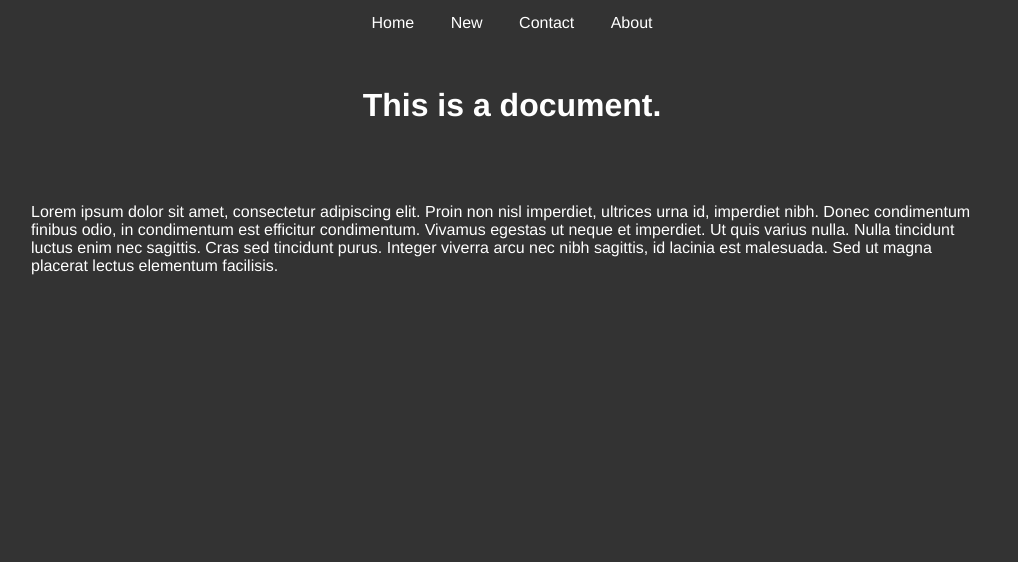
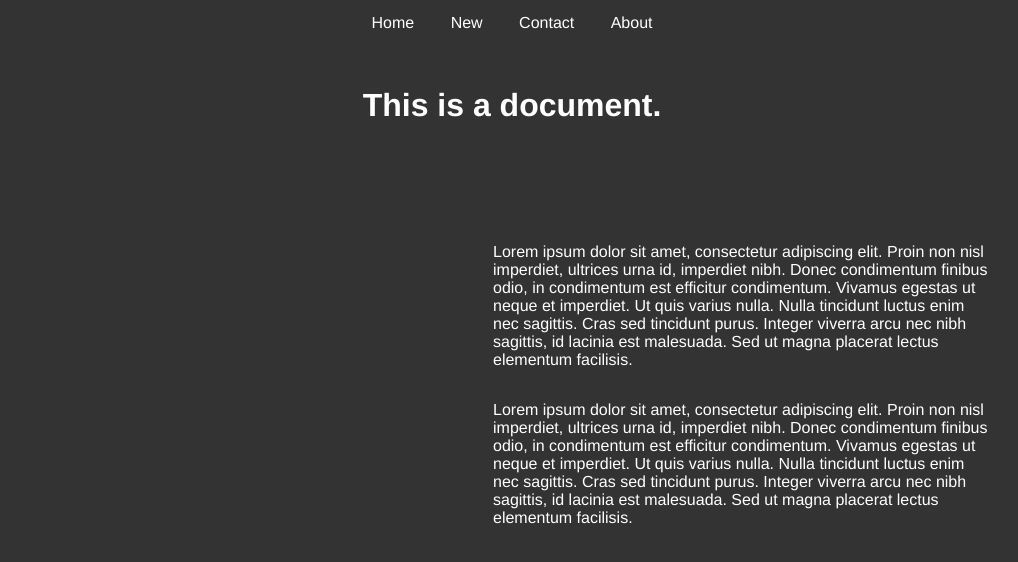
Before and after one commit to Dchristian3294/IDESN3535, a plain HTML site: page 0914_PROJECT_1.html in a window 1280 px wide. Shown: the whole page, without its empty margins (136-1154 px from the left). Drawn offline with Linux system fonts and the light colour scheme.

Commit message:
text adjustments

```diff
--- a/0914_PROJECT_1.html
+++ b/0914_PROJECT_1.html
@@ -37,6 +37,16 @@ Integer viverra arcu nec nibh sagittis, id lacinia est malesuada.
 Sed ut magna placerat lectus elementum facilisis.
 </p>
 
+<p>
+  Lorem ipsum dolor sit amet, consectetur adipiscing elit.
+  Proin non nisl imperdiet, ultrices urna id, imperdiet nibh.
+  Donec condimentum finibus odio, in condimentum est efficitur condimentum.
+  Vivamus egestas ut neque et imperdiet. Ut quis varius nulla.
+  Nulla tincidunt luctus enim nec sagittis. Cras sed tincidunt purus.
+  Integer viverra arcu nec nibh sagittis, id lacinia est malesuada.
+  Sed ut magna placerat lectus elementum facilisis.
+</p>
+
 <footer>
 <!-- information about whatever goes here -->
 </footer>
--- a/0914_stylesheet.css
+++ b/0914_stylesheet.css
@@ -6,7 +6,15 @@ div.container {
   width: 962px;
   margin: auto;
 }
-header, footer {
+header {
+  padding: 20px 20px 60px 20px;
+  color: #FFFFFF;
+  background-color: #333;
+  clear: left;
+  text-align: center;
+  font-family: "helvetica"
+}
+footer {
   padding: 20px;
   color: #FFFFFF;
   background-color: #333;
@@ -14,7 +22,6 @@ header, footer {
   text-align: center;
   font-family: "helvetica"
 }
-
 .nav{
     border-width:1px 0;
     list-style-type: none;
@@ -43,7 +50,9 @@ header, footer {
 
 p {
   text-align: left;
-  float: left;
+  position: relative;
+  float: right;
+  max-width: 500px;
   font-family: "helvetica";
   color: #FFFFFF;
 }
```
